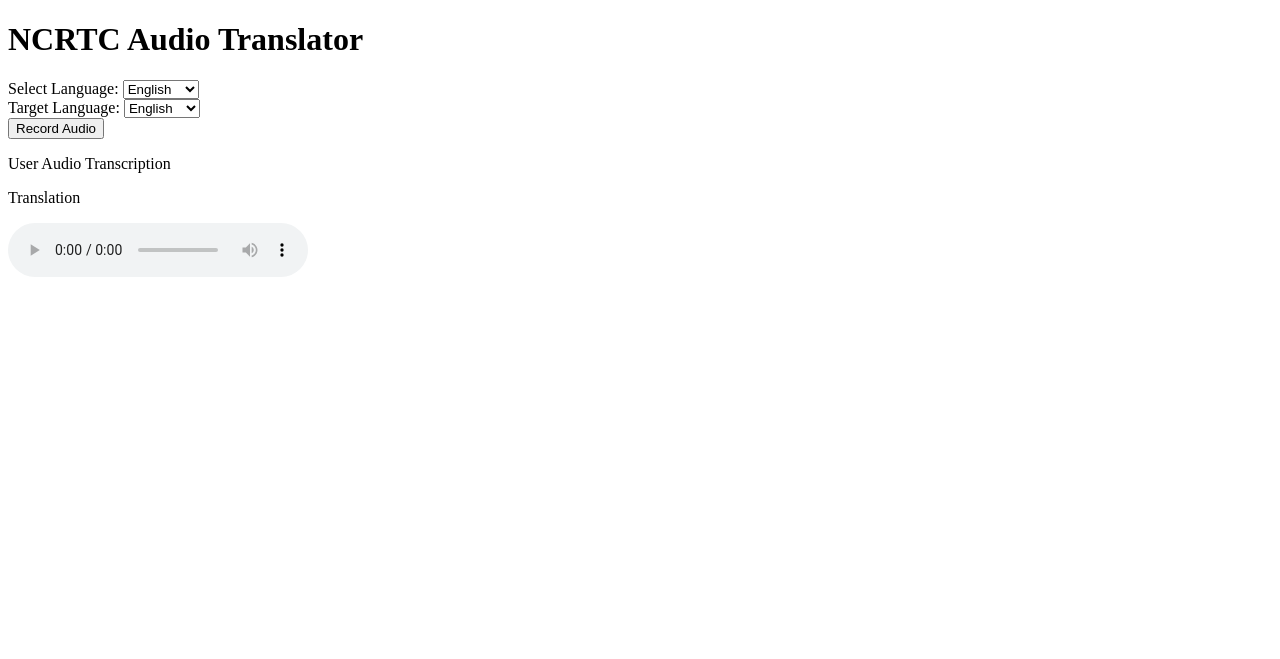
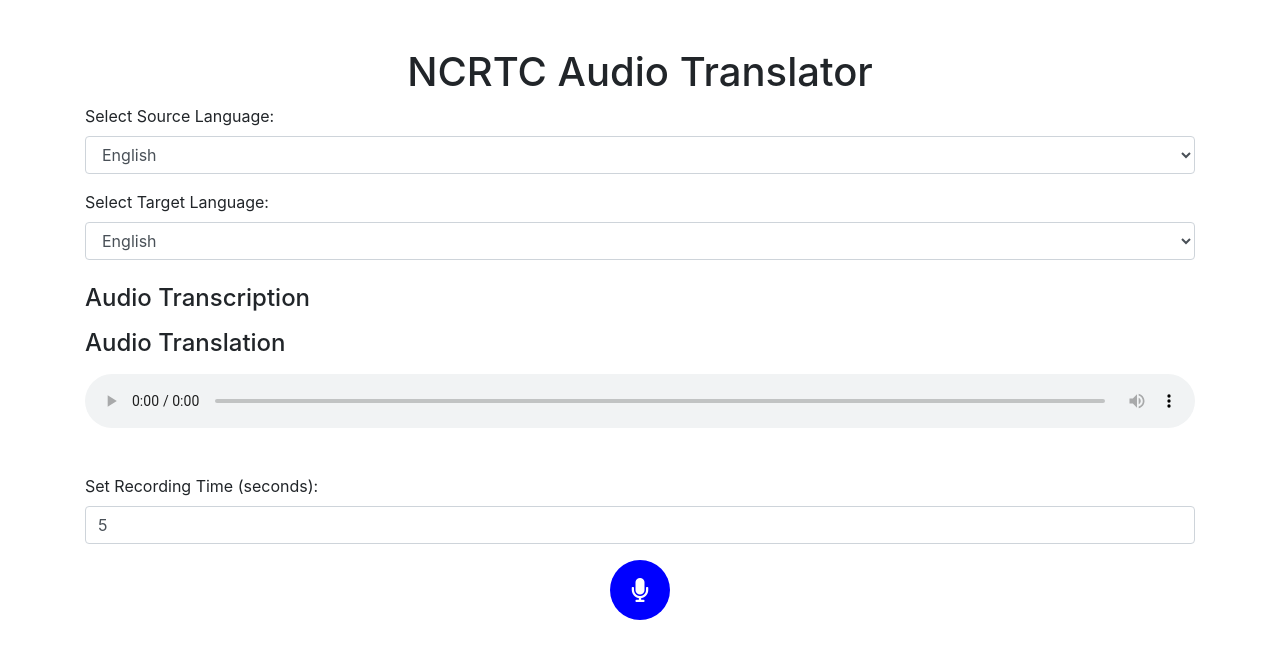
Before and after one commit to pussup7181/Bhashini-Translator, a Flask app: page / in a window 1280 px wide. Shown: the top 659 px of the page. Run offline with Flask 3, Linux system fonts and the light colour scheme; some libraries are stand-ins or nearby versions.

Commit message:
updated UI

```diff
--- a/static/script.js
+++ b/static/script.js
@@ -3,6 +3,8 @@
 const audioPlayback = document.getElementById('audioPlayback');
 const you = document.getElementById('you');
 const assistant = document.getElementById('assistant');
+const recordingTimeInput = document.getElementById('recordingTime');
+
 let transcription = null;
 let chatresponse = null;
 let sourceLang = null;
@@ -11,6 +13,8 @@
 recordButton.addEventListener('click', async () => {
     sourceLang = document.getElementById('sourceLang').value;
     targetLang = document.getElementById('targetLang').value;
+    const recordingTime = parseInt(recordingTimeInput.value, 10) * 1000;
+
     if (!navigator.mediaDevices || !navigator.mediaDevices.getUserMedia) {
         alert('Your browser does not support audio recording.');
         return;
@@ -23,6 +27,7 @@
 
     let audioData = [];
     status.textContent = 'Recording...';
+    recordButton.classList.add('recording'); // Change button color to red
     recorder.onaudioprocess = event => {
         const channelData = event.inputBuffer.getChannelData(0);
         const buffer = new Int16Array(channelData.length);
@@ -38,6 +43,7 @@
     setTimeout(() => {
         recorder.disconnect();
         source.disconnect();
+        recordButton.classList.remove('recording'); // Change button color back to default
 
         const wavBuffer = createWavFile(audioData, audioContext.sampleRate);
         const wavBlob = new Blob([wavBuffer], { type: 'audio/wav' });
@@ -55,7 +61,7 @@
 
         stream.getTracks().forEach(track => track.stop());
         status.textContent = 'Recording stopped.';
-    }, 5000);
+    }, recordingTime);
 });
 
 async function processAudio(base64String, sourceLang, targetLang) {
@@ -77,7 +83,7 @@
     }
 }
 
-async function fetchASR(base64String, sourceLang) {
+async function fetchASR(base64String, sourceLang, targetLang) {
     const response = await fetch('/process_audio', {
         method: 'POST',
         headers: { 'Content-Type': 'application/json' },
--- a/templates/index.html
+++ b/templates/index.html
@@ -4,36 +4,75 @@
     <meta charset="UTF-8">
     <meta name="viewport" content="width=device-width, initial-scale=1.0">
     <title>NCRTC Audio Translator</title>
+    <link rel="stylesheet" href="https://stackpath.bootstrapcdn.com/bootstrap/4.5.2/css/bootstrap.min.css">
+    <link rel="stylesheet" href="https://cdnjs.cloudflare.com/ajax/libs/font-awesome/5.15.4/css/all.min.css">
+    <style>
+        #recordButton {
+            width: 60px;
+            height: 60px;
+            border-radius: 50%;
+            display: flex;
+            align-items: center;
+            justify-content: center;
+            font-size: 24px;
+            background-color: blue;
+            color: white;
+            transition: background-color 0.3s ease;
+            margin: 0 auto;
+        }
+        #recordButton.recording {
+            background-color: red;
+        }
+    </style>
 </head>
 <body>
-    <h1>NCRTC Audio Translator</h1>
-    <label for="sourceLang">Select Language:</label>
-    <select id="sourceLang">
+    <div class="container mt-5">
+        <h1 class="text-center">NCRTC Audio Translator</h1>
+        <div class="form-group">
+            <label for="sourceLang">Select Source Language:</label>
+            <select class="form-control" id="sourceLang">
                 <option value="en">English</option>
                 <option value="hi">Hindi</option>
                 <option value="ta">Tamil</option>
                 <option value="te">Telugu</option>
                 <option value="kn">Kannada</option>
-    </select><br>
-    <label for="targetLang">Target Language:</label>
-    <select id="targetLang">
+            </select>
+        </div>
+        <div class="form-group">
+            <label for="targetLang">Select Target Language:</label>
+            <select class="form-control" id="targetLang">
                 <option value="en">English</option>
                 <option value="hi">Hindi</option>
                 <option value="ta">Tamil</option>
                 <option value="te">Telugu</option>
                 <option value="kn">Kannada</option>
-    </select><br>
-    <button id="recordButton">Record Audio</button>
-
-    <p id="status"></p>
-    <p>User Audio Transcription</p>
-    <p id="you"></p>
-    <p>Translation</p>
-    <p id="assistant"></p>
-    <audio id="audioPlayback" controls></audio>
+            </select>
+        </div>
 
 
-    <!-- Link to the external JavaScript files -->
+        <div class="mt-4">
+
+            <h4>Audio Transcription</h4>
+            <p id="you"></p>
+            <h4>Audio Translation</h4>
+            <p id="assistant"></p>
+            <audio id="audioPlayback" controls class="w-100"></audio>
+            <br><br><p id="status"></p>
+        </div>
+        <div class="form-group">
+            <label for="recordingTime">Set Recording Time (seconds):</label>
+            <input type="number" class="form-control" id="recordingTime" value="5" min="1">
+        </div>
+        <div class="text-center">
+            <button id="recordButton" class="btn">
+                <i class="fas fa-microphone"></i>
+            </button>
+        </div>
+    </div>
+
+    <script src="https://code.jquery.com/jquery-3.5.1.slim.min.js"></script>
+    <script src="https://cdn.jsdelivr.net/npm/@popperjs/core@2.9.2/dist/umd/popper.min.js"></script>
+    <script src="https://stackpath.bootstrapcdn.com/bootstrap/4.5.2/js/bootstrap.min.js"></script>
     <script src="{{ url_for('static', filename='script.js') }}"></script>
 </body>
 </html>
```
Lines whose indentation alone changed are shown as unchanged.
